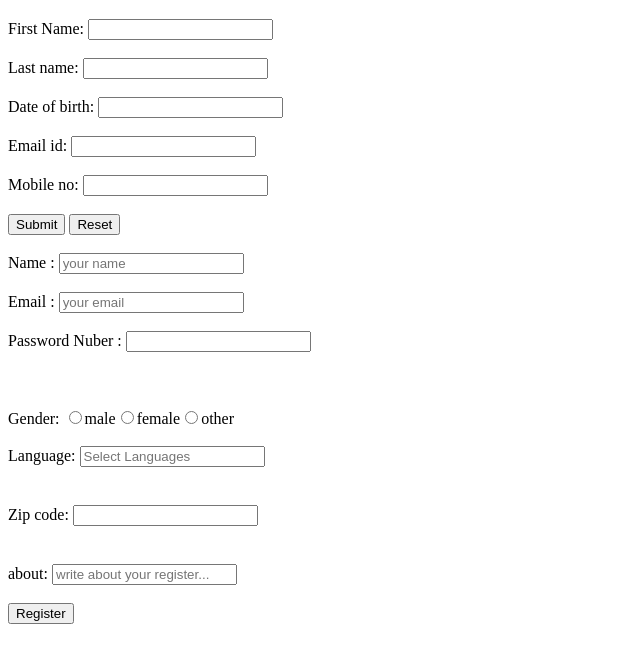
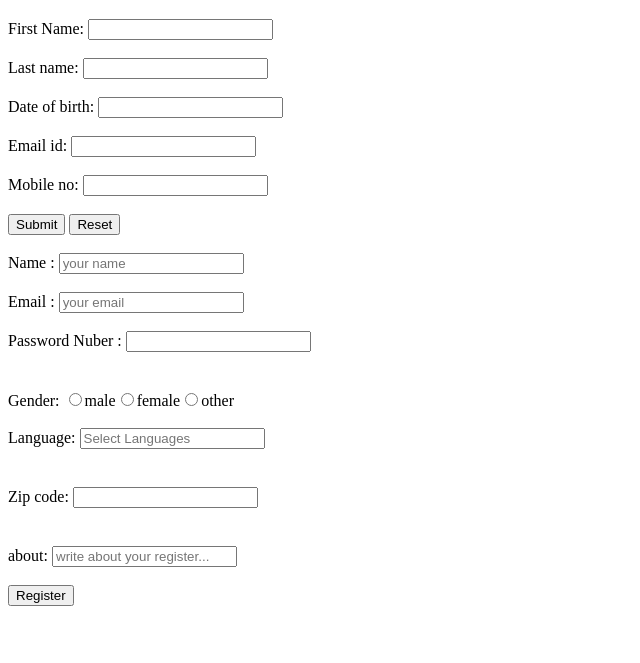
Before and after one commit to kamalim23/HTML-Repo, a plain HTML site: page Day 3/day 3 home wotk/formtags.html in a window 1280 px wide. Shown: the part 61-724 px from the top of the page, without its empty margins (0-640 px from the left). Drawn offline with Linux system fonts and the light colour scheme.

Commit message:
Formtags

```diff
--- a/Day 3/day 3 home wotk/formtags.html
+++ b/Day 3/day 3 home wotk/formtags.html
@@ -42,8 +42,8 @@
         <label>
             Password Nuber :
         </label>
-        <input type="number"><br>
-         <option value=""></option><br><br>
+        <input type="number">
+         <option value=""></option><br>
     <label>
         Gender:
     </label><input type="radio">male<input type="radio" >female<input type="radio">other<br><br>
```
